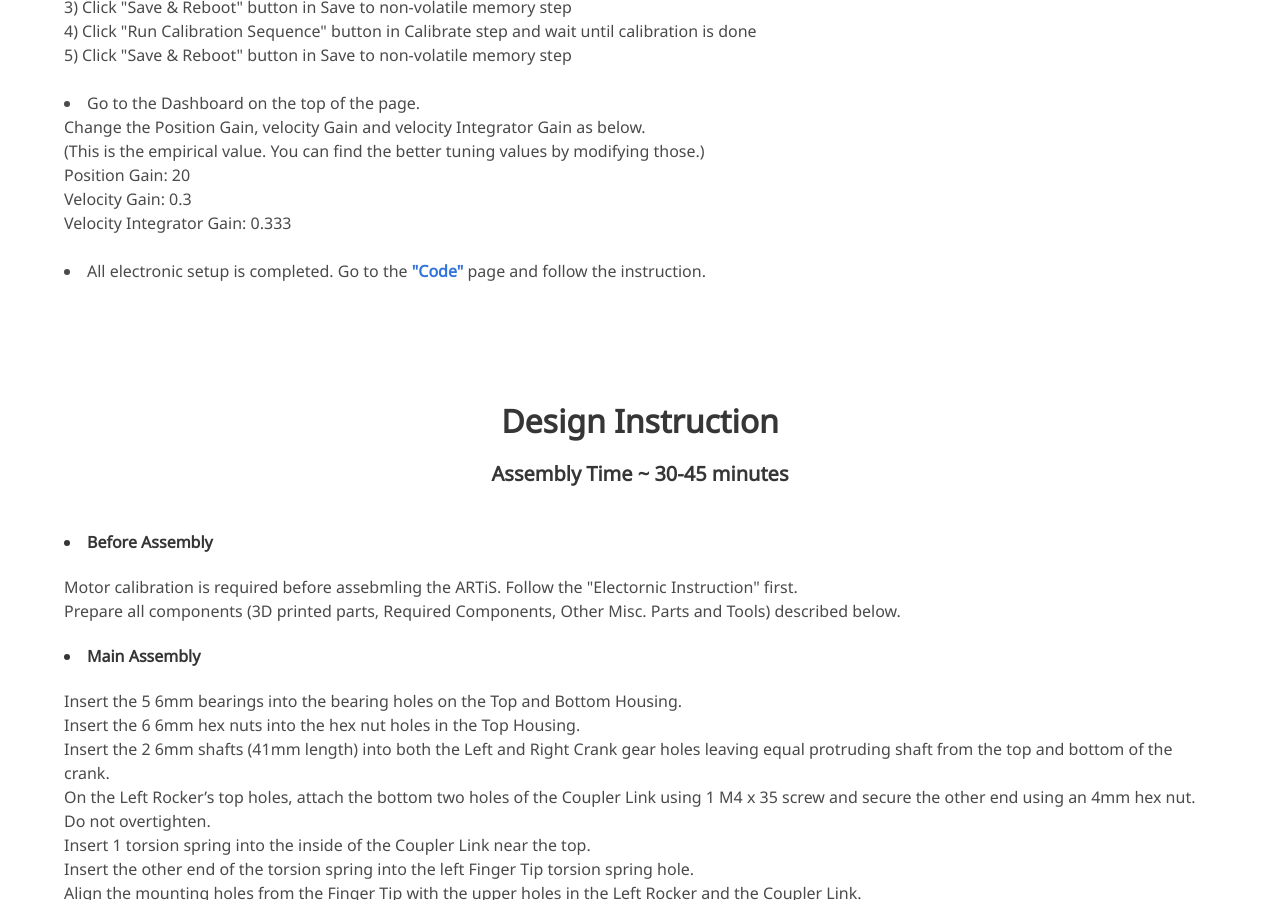
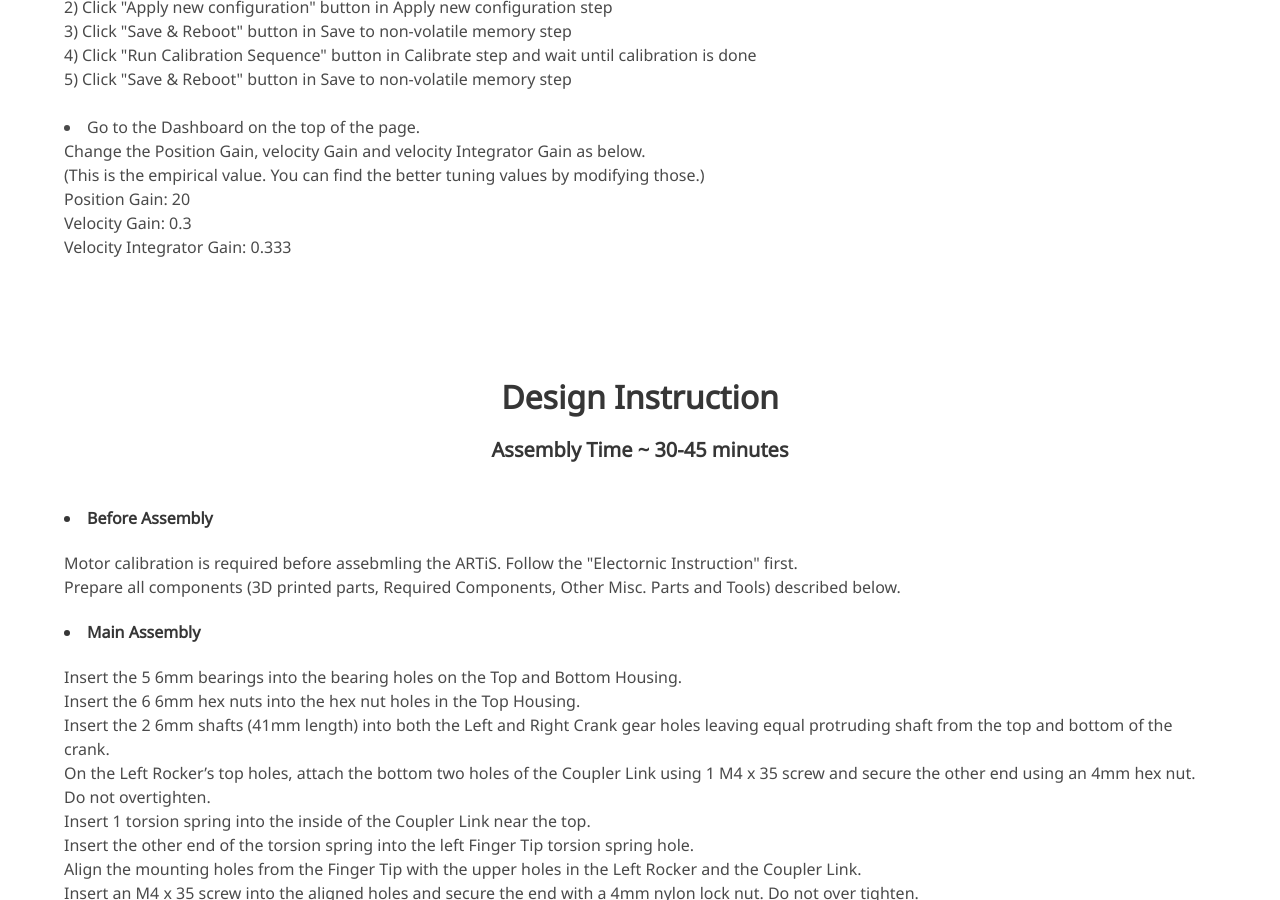
Before and after one commit to RomanMykhailyshyn/RomanMykhailyshyn.github.io, a Jekyll site: the page artis/hardware.html, which Jekyll copies as it is, in a window 1280 px wide and 900 px high, scrolled down 2326 px. Built offline with Jekyll 4.4.1, drawn with Linux system fonts in a browser that asks for light colours; some web fonts are replaced; a style sheet for code colours, icons or effects is not loaded; some of the changed text lies outside the part shown.

Commit message:
Update hardware.html

```diff
--- a/artis/hardware.html
+++ b/artis/hardware.html
@@ -158,7 +158,7 @@
         <!-- <h5 style="text-align: center; padding-bottom: 10px;"> Test1. <br> Test2.</h5> !-->
         <div class="row">
            <div class="row"style="text-align: left;">
-           <h5 class="title is-5">Text Instruction</h5>
+           <h5 class="title is-5">Instruction</h5>
                 <li class="list-group-item"> Use the soldering iron and wire cutter, connect the GL60 encoder pins to the small cables for the ODrive motor driver as shown in Encoder wiring diagram.
             <br>
                 <li class="list-group-item"> Connect the 24 power supply and A,B,C phase motor cables to the ODrive motor driver as illustrated in Power Cable Diagram.
@@ -166,6 +166,7 @@
                 <li class="list-group-item"> Connect the ODrive to the Host PC using USB-C cable.
             <br>
                 <li class="list-group-item"> Follow the Cabliration Instruction video and finish the motor configuration.
+            <br>
             <br>
             <h4 class="title is-5">Setup DYNAMIXEL Instruction Video</h4>
             <div class="publication-video">
@@ -217,10 +218,6 @@
                 Position Gain: 20<br>
                 Velocity Gain: 0.3<br>
                 Velocity Integrator Gain: 0.333<br>
-            <br>
-                <li class="list-group-item"> All electronic setup is completed. Go to the <a href="artis.html" style="font-weight:bold">"Code"</a> page and follow the instruction.
-
-            <br>
             <br>
            </div>
         </div>
```
